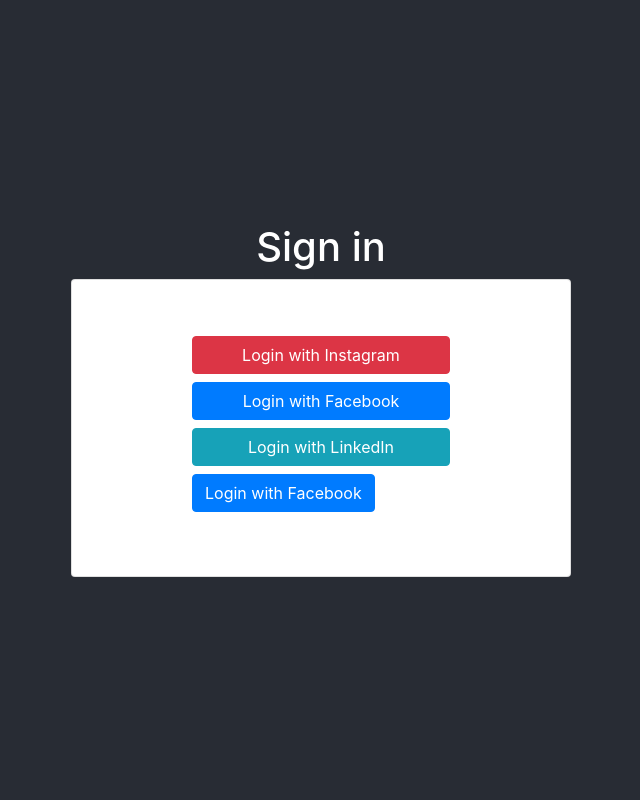
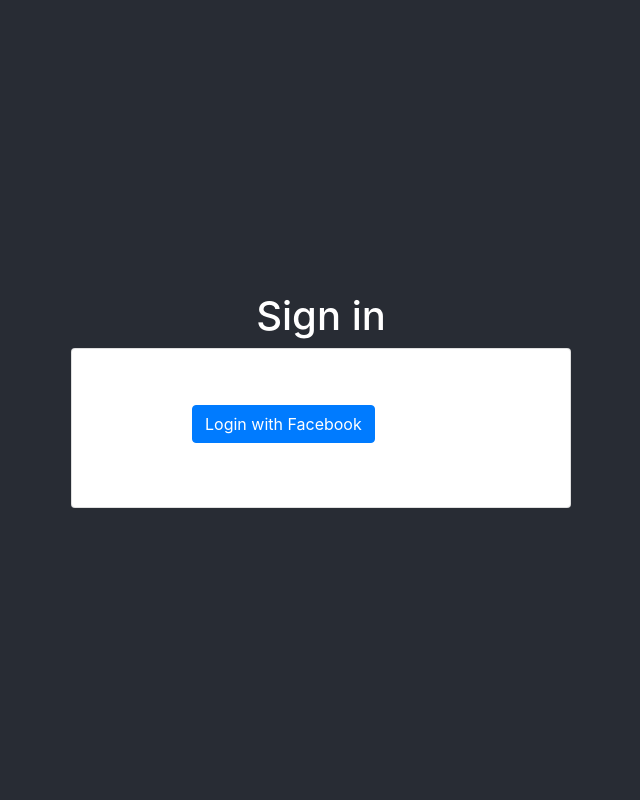
Before and after one commit to apole1/PanQAyuda1, a Django app: template myshop/core/templates/login.html in a window 1280 px wide. Shown: the whole page, without its empty margins (319-959 px from the left). Run offline with Django 3.2, Linux system fonts and the light colour scheme; the template is opened without the code that fills it, so the values that code supplies are empty; some libraries are stand-ins or nearby versions.

Commit message:
Deleted useless buttons in login.html from app core

```diff
--- a/myshop/core/templates/login.html
+++ b/myshop/core/templates/login.html
@@ -3,20 +3,11 @@
 {% block content %}
 <div class="row">
     <div class="col-md-8 mx-auto social-container my-2 order-md-1">
-        <button class="btn btn-danger  mb-2">
-            <a href="#">Login with Instagram</a>
-        </button>
-        <button class="btn btn-primary mb-2">
-            <a href="{% url 'social:begin' 'facebook' %}">Login with Facebook</a>
-        </button>
-        <button class="btn btn-info mb-2">
-            <a href="#">Login with LinkedIn</a>
-        </button>
-         <a href="{% url 'social:begin' 'facebook' %}">
-             <button class="btn btn-primary mb-2">
-                 Login with Facebook
-             </button>
-         </a>
+        <a href="{% url 'social:begin' 'facebook' %}">
+            <button class="btn btn-primary mb-2">
+                Login with Facebook
+            </button>
+        </a>
     </div>
 </div>
 </div>
```
